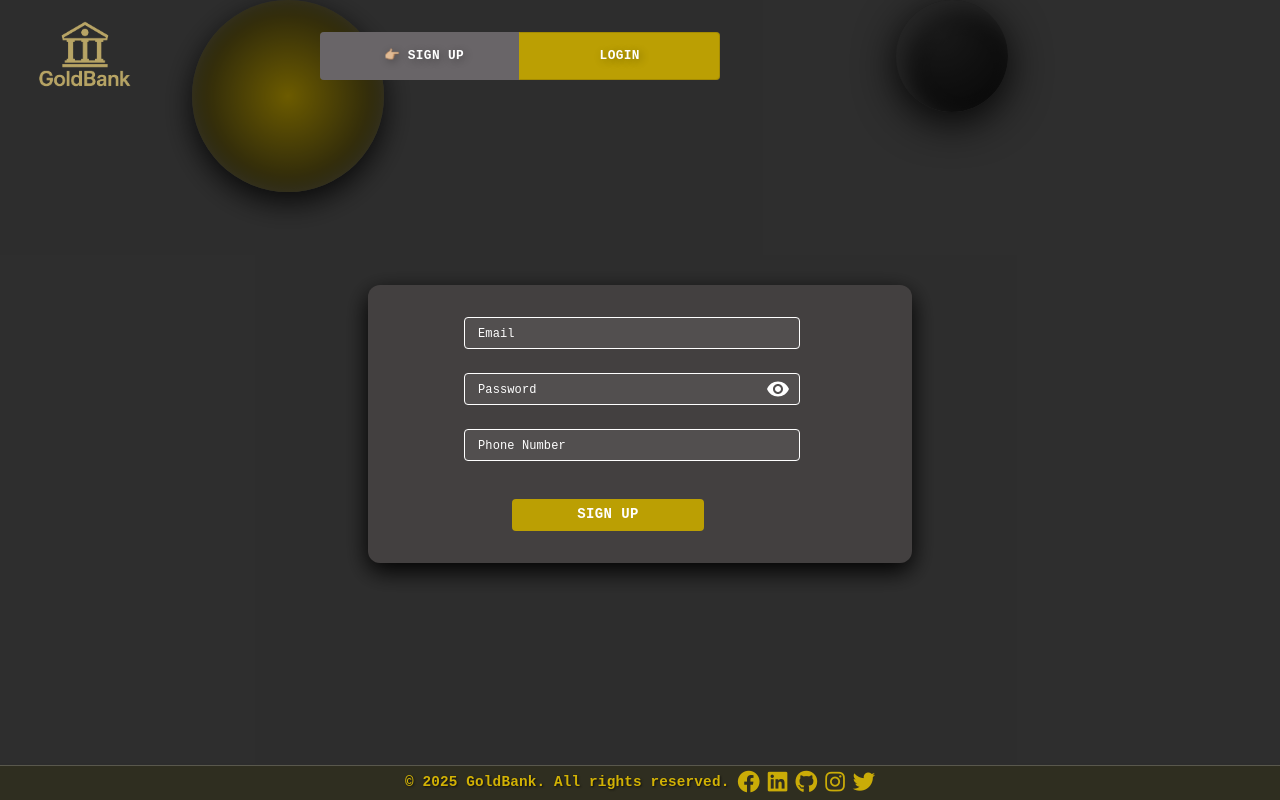
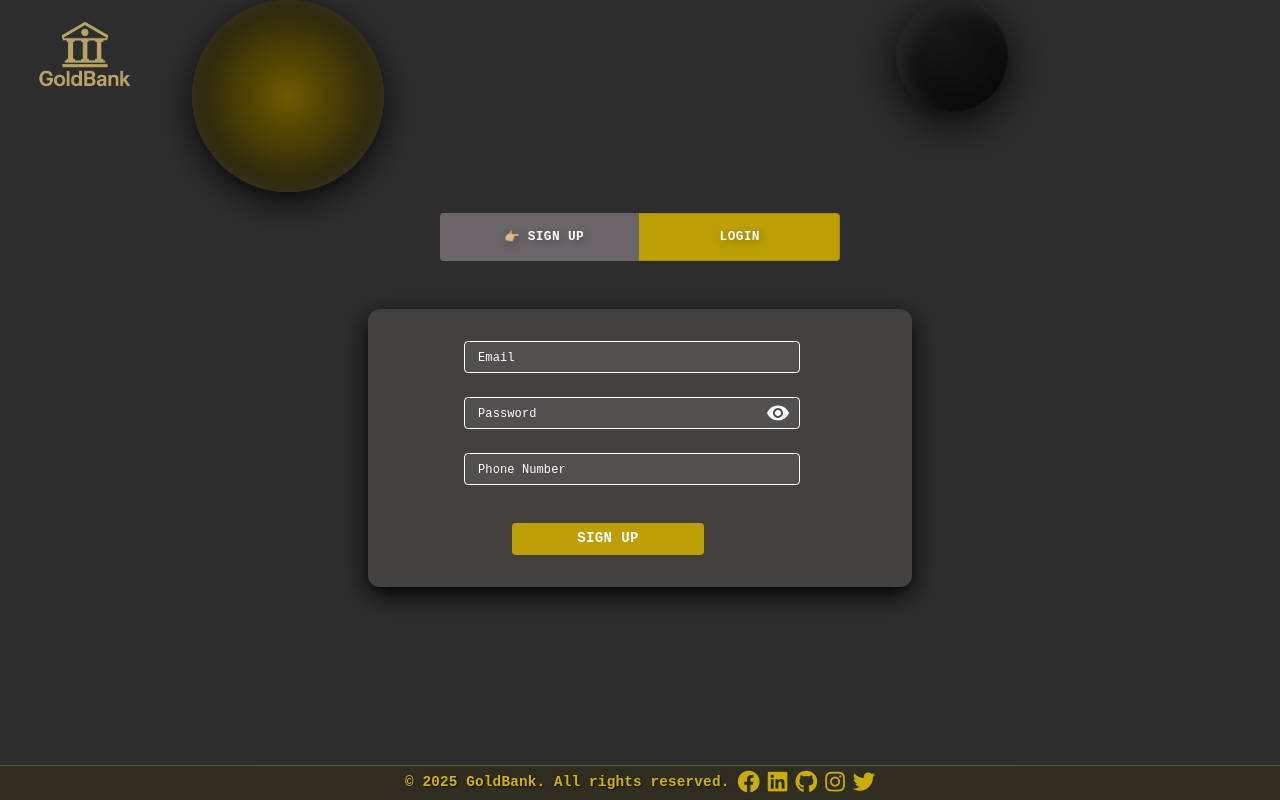
Before and after one commit to royg24/bank, a React (Vite) app in the folder frontend/: page /access in a window 1280 px wide. Built offline with nearby package versions, Linux system fonts and the light colour scheme; no server answers.

Commit message:
frontedn deployed with firebase

```diff
--- a/frontend/src/components/AccessForm.tsx
+++ b/frontend/src/components/AccessForm.tsx
@@ -76,7 +76,17 @@ function SignUpForm() {
 
     return (
         <>
-            <Toggle mode={mode} setMode={setMode} leftText="Sign Up" rightText="Login" />
+            <Box
+                sx={{
+                    display: 'flex',
+                    justifyContent: 'center',
+                    alignItems: 'center',
+                    width: '100%',
+                }}
+                >
+                <Toggle mode={mode} setMode={setMode} leftText="Sign Up" rightText="Login" />
+            </Box>
+
 
             <Box
                 sx={formContainerStyle('3em')}
--- a/frontend/src/components/Style.tsx
+++ b/frontend/src/components/Style.tsx
@@ -170,15 +170,18 @@ export function toggleGroupStructure(mode: boolean): ToggleButtonGroupProps {
     value: mode,
     exclusive: true,
     sx: {
-      position: 'absolute',
       height: '3em',
       width: '25em',
-      left: '20em',
+      margin: '0 auto',
+      position: 'relative',
       top: '4%',
       backgroundColor: 'rgba(225, 224, 224, 0.1)',
+      display: 'flex',
+      justifyContent: 'center',
     }
   }
 }
+
 
 export function toggleButtonStructure(value: boolean): ToggleButtonProps {
   return {
```
Also changed, not shown: 2 other files (tests, documents, lock files or other folders).
